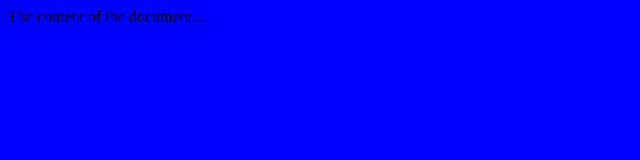
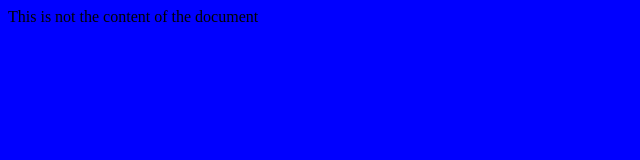
Before and after one commit to Nachodlv/ibm-workshop, a plain HTML site: page index.html in a window 1280 px wide. Shown: the full height of the page, 0-640 px from the left. Drawn offline with Linux system fonts and the light colour scheme.

Commit message:
Change content index.html

```diff
--- a/index.html
+++ b/index.html
@@ -5,6 +5,6 @@
   <link rel="stylesheet" type="text/css" href="index.css">
 </head>
 <body>
-The content of the document...
+This is not the content of the document
 </body>
 </html>
```
